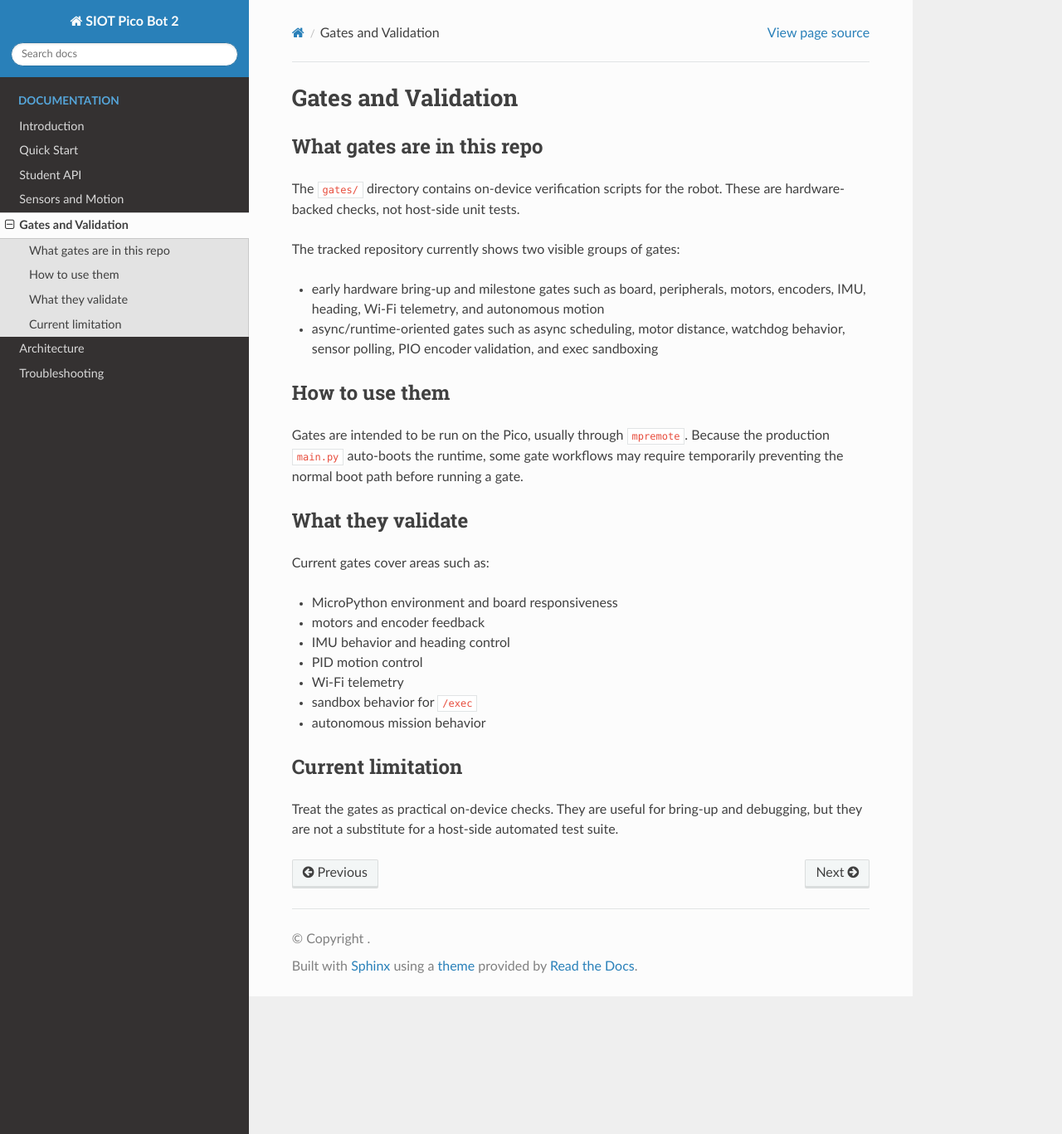
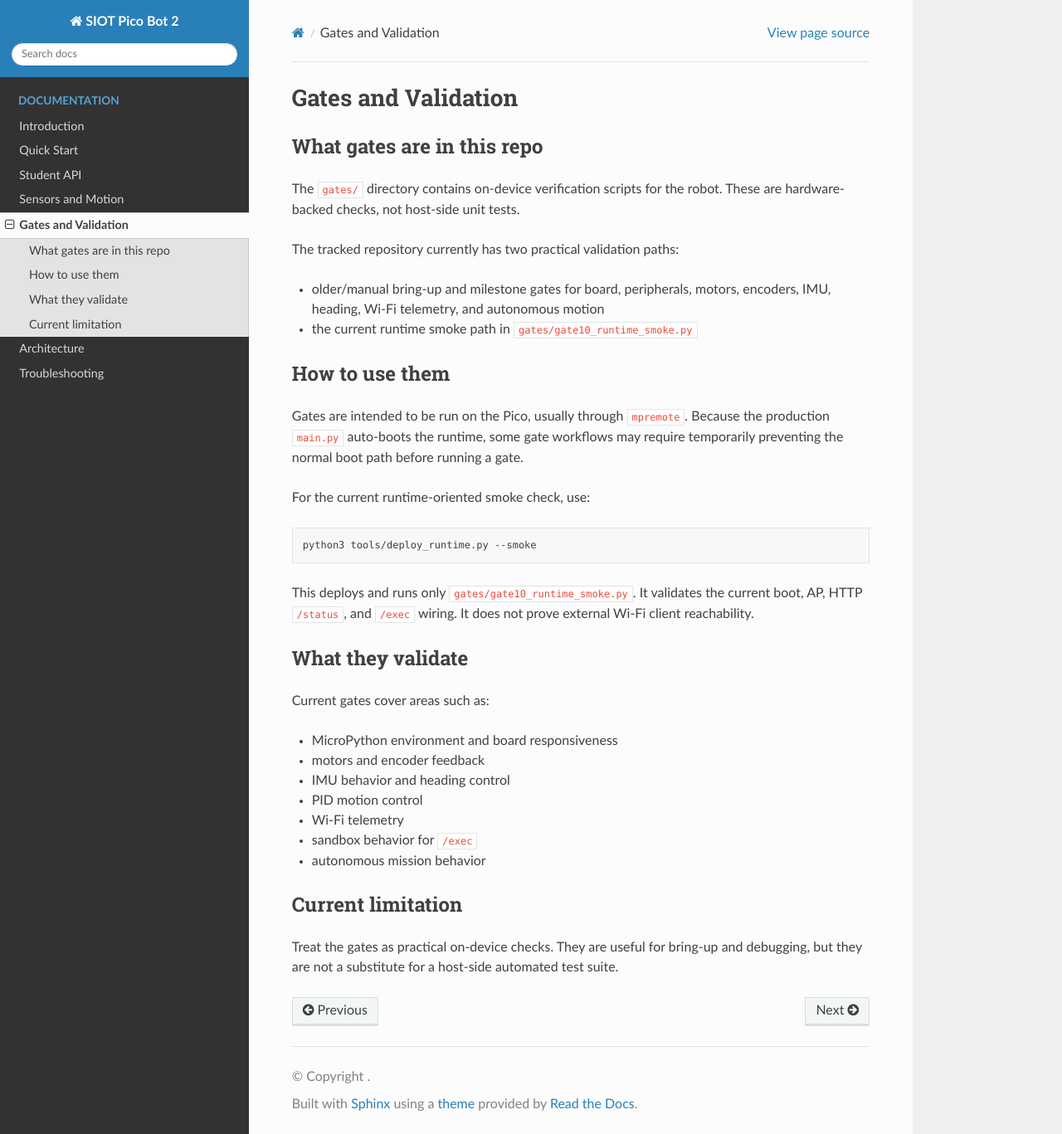
Before and after one commit to rnd-southerniot/siot-pico-bot-2, a Sphinx documentation site: the page built from docs/gates_validation.rst, in a window 1280 px wide and 1367 px high. Shown: the whole window at 83% size. Built offline with Sphinx 7.4.7 and the Read the Docs theme 3.1.0, drawn with Linux system fonts in a browser that asks for light colours.

Commit message:
docs: clarify legacy and runtime validation paths

```diff
--- a/docs/gates_validation.rst
+++ b/docs/gates_validation.rst
@@ -7,12 +7,11 @@ What gates are in this repo
 The ``gates/`` directory contains on-device verification scripts for the robot.
 These are hardware-backed checks, not host-side unit tests.
 
-The tracked repository currently shows two visible groups of gates:
+The tracked repository currently has two practical validation paths:
 
-- early hardware bring-up and milestone gates such as board, peripherals,
-  motors, encoders, IMU, heading, Wi-Fi telemetry, and autonomous motion
-- async/runtime-oriented gates such as async scheduling, motor distance,
-  watchdog behavior, sensor polling, PIO encoder validation, and exec sandboxing
+- older/manual bring-up and milestone gates for board, peripherals, motors,
+  encoders, IMU, heading, Wi-Fi telemetry, and autonomous motion
+- the current runtime smoke path in ``gates/gate10_runtime_smoke.py``
 
 How to use them
 ---------------
@@ -20,6 +19,16 @@ How to use them
 Gates are intended to be run on the Pico, usually through ``mpremote``.
 Because the production ``main.py`` auto-boots the runtime, some gate workflows
 may require temporarily preventing the normal boot path before running a gate.
+
+For the current runtime-oriented smoke check, use:
+
+.. code-block:: bash
+
+   python3 tools/deploy_runtime.py --smoke
+
+This deploys and runs only ``gates/gate10_runtime_smoke.py``. It validates the
+current boot, AP, HTTP ``/status``, and ``/exec`` wiring. It does not prove
+external Wi-Fi client reachability.
 
 What they validate
 ------------------
```
Also changed, not shown: README.md (+9 -0 lines), docs/quickstart.rst (+10 -0 lines), 1 other file.
